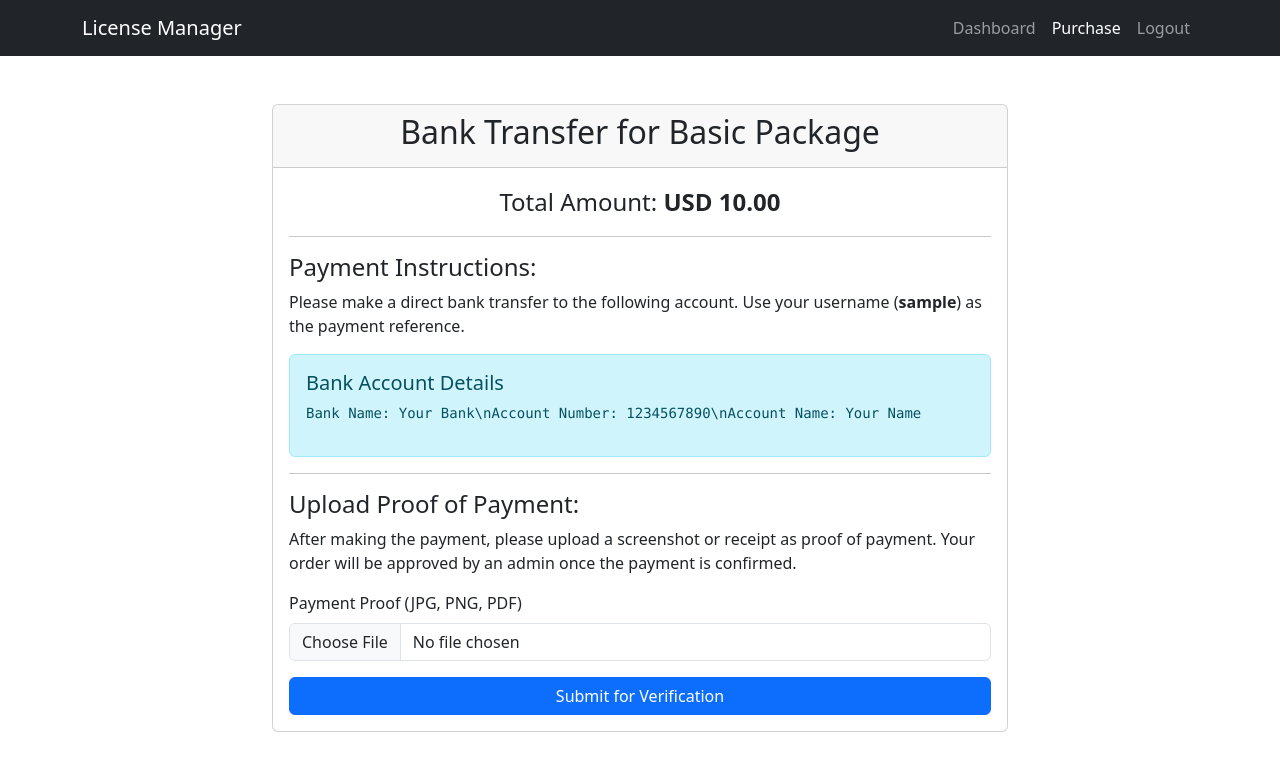
After one commit to philmorehost/Licensemanager, a PHP site: page /phpmailer/bank_transfer.php?package_id=1 in a window 1280 px wide. The commit adds this page. Shown: the top 771 px of the page. Run offline with PHP 8.4, Linux system fonts and the light colour scheme; the visitor is signed in with stand-in values (Sample User, id 1); data that the repository does not hold is empty.

Commit message:
feat: Add dynamic currency and bank transfer payment option
This commit introduces two major new features to the payment system: dynamic currency and a manual bank transfer payment option with admin approval.

Key features include:
- **Dynamic Currency:**
    - Admins can now set a site-wide currency (e.g., USD, NGN) in the settings.
    - All prices on the user-facing pages and the currency passed to Paystack are now determined by this setting.
- **Bank Transfer Payment Flow:**
    - Admins can add their bank account details in the settings.
    - Users have a new option to "Pay with Bank Transfer" on the purchase page.
    - A new page guides users through the process and allows them to upload proof of payment.
- **Admin Order Approval System:**
    - Bank transfer payments appear as 'pending_approval' in the admin transactions list.
    - Admins can view the uploaded proof of payment.
    - Admins have "Approve" and "Reject" buttons to manage these manual orders. Approving an order grants the user their purchased package.
- **Database Updates:**
    - The `transactions` table has been updated to support the new payment method and status.
    - A migration script has been added to `db.php` to update existing installations.

```diff
--- /dev/null
+++ b/public/bank_transfer.php
@@ -0,0 +1,105 @@
+<?php
+session_start();
+if (!isset($_SESSION['user_id'])) {
+    header('Location: login.php');
+    exit();
+}
+
+// Ensure package_id is provided
+$package_id = $_GET['package_id'] ?? null;
+if (!$package_id) {
+    header('Location: purchase.php');
+    exit();
+}
+
+require_once '../src/db.php';
+
+// Fetch package details
+$stmt = $pdo->prepare("SELECT * FROM packages WHERE id = ?");
+$stmt->execute([$package_id]);
+$package = $stmt->fetch(PDO::FETCH_ASSOC);
+
+if (!$package) {
+    // Package not found, redirect
+    header('Location: purchase.php');
+    exit();
+}
+
+// Load settings
+$settings_file = '../src/settings.json';
+$settings = [];
+if (file_exists($settings_file)) {
+    $settings = json_decode(file_get_contents($settings_file), true);
+}
+$bank_details = $settings['bank_details'] ?? 'Bank details not available. Please contact support.';
+$currency = $settings['currency'] ?? 'USD';
+
+?>
+<!DOCTYPE html>
+<html lang="en">
+<head>
+    <meta charset="UTF-8">
+    <meta name="viewport" content="width=device-width, initial-scale=1.0">
+    <title>Bank Transfer Payment - License Manager</title>
+    <link href="https://cdn.jsdelivr.net/npm/bootstrap@5.3.0/dist/css/bootstrap.min.css" rel="stylesheet">
+</head>
+<body>
+
+    <nav class="navbar navbar-expand-lg navbar-dark bg-dark">
+        <div class="container">
+            <a class="navbar-brand" href="dashboard.php">License Manager</a>
+            <div class="collapse navbar-collapse">
+                <ul class="navbar-nav ms-auto">
+                    <li class="nav-item"><a class="nav-link" href="dashboard.php">Dashboard</a></li>
+                    <li class="nav-item"><a class="nav-link active" href="purchase.php">Purchase</a></li>
+                    <li class="nav-item"><a class="nav-link" href="logout.php">Logout</a></li>
+                </ul>
+            </div>
+        </div>
+    </nav>
+
+    <div class="container mt-5">
+        <div class="row justify-content-center">
+            <div class="col-lg-8">
+                <div class="card">
+                    <div class="card-header">
+                        <h2 class="text-center">Bank Transfer for <?= htmlspecialchars($package['name']) ?> Package</h2>
+                    </div>
+                    <div class="card-body">
+                        <p class="text-center fs-4">Total Amount: <strong><?= htmlspecialchars($currency) ?> <?= htmlspecialchars(number_format($package['price'], 2)) ?></strong></p>
+                        <hr>
+
+                        <h4>Payment Instructions:</h4>
+                        <p>Please make a direct bank transfer to the following account. Use your username (<strong><?= htmlspecialchars($_SESSION['username']) ?></strong>) as the payment reference.</p>
+
+                        <div class="alert alert-info">
+                            <h5 class="alert-heading">Bank Account Details</h5>
+                            <pre><?= htmlspecialchars($bank_details) ?></pre>
+                        </div>
+
+                        <hr>
+
+                        <h4>Upload Proof of Payment:</h4>
+                        <p>After making the payment, please upload a screenshot or receipt as proof of payment. Your order will be approved by an admin once the payment is confirmed.</p>
+
+                        <form action="process_bank_transfer.php" method="POST" enctype="multipart/form-data">
+                            <input type="hidden" name="package_id" value="<?= $package['id'] ?>">
+                            <input type="hidden" name="amount" value="<?= $package['price'] ?>">
+                            <input type="hidden" name="currency" value="<?= $currency ?>">
+
+                            <div class="mb-3">
+                                <label for="payment_proof" class="form-label">Payment Proof (JPG, PNG, PDF)</label>
+                                <input class="form-control" type="file" id="payment_proof" name="payment_proof" required>
+                            </div>
+                            <div class="d-grid">
+                                <button type="submit" class="btn btn-primary">Submit for Verification</button>
+                            </div>
+                        </form>
+                    </div>
+                </div>
+            </div>
+        </div>
+    </div>
+
+</body>
+</html>
--- a/src/db.php
+++ b/src/db.php
@@ -55,10 +55,12 @@ try {
       `id` INT AUTO_INCREMENT PRIMARY KEY,
       `user_id` INT,
       `package_id` INT,
-      `transaction_ref` VARCHAR(255) NOT NULL,
+      `transaction_ref` VARCHAR(255) NULL,
       `amount` DECIMAL(10, 2) NOT NULL,
       `currency` VARCHAR(3) NOT NULL,
-      `status` VARCHAR(50) NOT NULL,
+      `status` VARCHAR(255) NOT NULL DEFAULT 'pending',
+      `payment_method` VARCHAR(255) NOT NULL,
+      `payment_proof` VARCHAR(255) NULL,
       `created_at` TIMESTAMP DEFAULT CURRENT_TIMESTAMP,
       FOREIGN KEY (user_id) REFERENCES users(id) ON DELETE SET NULL,
       FOREIGN KEY (package_id) REFERENCES packages(id) ON DELETE SET NULL
@@ -116,6 +118,19 @@ try {
     }
 
 
+    // --- Schema Migration Check for `transactions` table to add payment_method and proof ---
+    $stmt = $pdo->prepare("SELECT 1 FROM INFORMATION_SCHEMA.COLUMNS WHERE TABLE_SCHEMA = ? AND TABLE_NAME = 'transactions' AND COLUMN_NAME = 'payment_method'");
+    $stmt->execute([DB_NAME]);
+    if ($stmt->fetchColumn() === false) {
+        $pdo->exec("
+            ALTER TABLE `transactions`
+            ADD COLUMN `payment_method` VARCHAR(255) NOT NULL AFTER `status`,
+            ADD COLUMN `payment_proof` VARCHAR(255) NULL AFTER `payment_method`,
+            MODIFY COLUMN `status` VARCHAR(255) NOT NULL DEFAULT 'pending',
+            MODIFY COLUMN `transaction_ref` VARCHAR(255) NULL
+        ");
+    }
+
     // Add default packages if none exist
     $stmt = $pdo->query("SELECT id FROM packages");
     if ($stmt->rowCount() == 0) {
--- a/src/settings.json
+++ b/src/settings.json
@@ -3,6 +3,8 @@
     "paystack_public_key": "pk_test_da39c133dc04c3220925fe97bbbea0c7c1ba6cda",
     "paystack_secret_key": "sk_test_63bfc3df0e556f93aa5454fbdd6b51919e453018",
     "license_price": "100",
+    "currency": "USD",
+    "bank_details": "Bank Name: Your Bank\\nAccount Number: 1234567890\\nAccount Name: Your Name",
     "smtp_host": "mail.pmhserver.name.ng",
     "smtp_port": "465",
     "smtp_user": "admin@pmhserver.name.ng",
```
Also changed, not shown: public/admin/approve_order.php (added, +50 -0 lines), public/admin/reject_order.php (added, +24 -0 lines), public/admin/settings.php (+28 -15 lines), public/admin/transactions.php (+27 -11 lines), public/process_bank_transfer.php (added, +71 -0 lines), public/purchase.php (+12 -8 lines).
